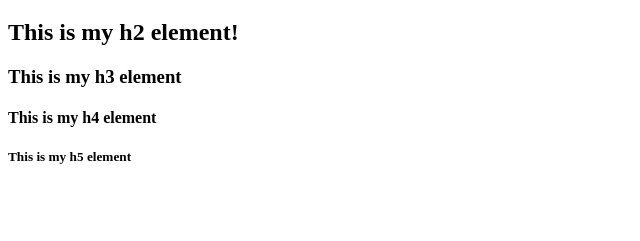
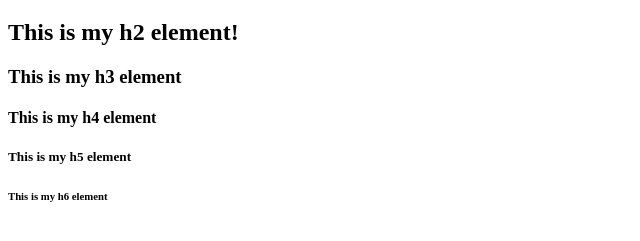
Before and after one commit to britanytorres/donut, a plain HTML site: page index.html in a window 1280 px wide. Shown: the part 61-302 px from the top of the page, without its empty margins (0-640 px from the left). Drawn offline with Linux system fonts and the light colour scheme.

Commit message:
added h6 element

```diff
--- a/index.html
+++ b/index.html
@@ -13,5 +13,6 @@
 <h3>This is my h3 element</h3>
 <h4>This is my h4 element</h4>
     <h5>This is my h5 element</h5>
+<h6>This is my h6 element</h6>
 </body>
 </html>
```
